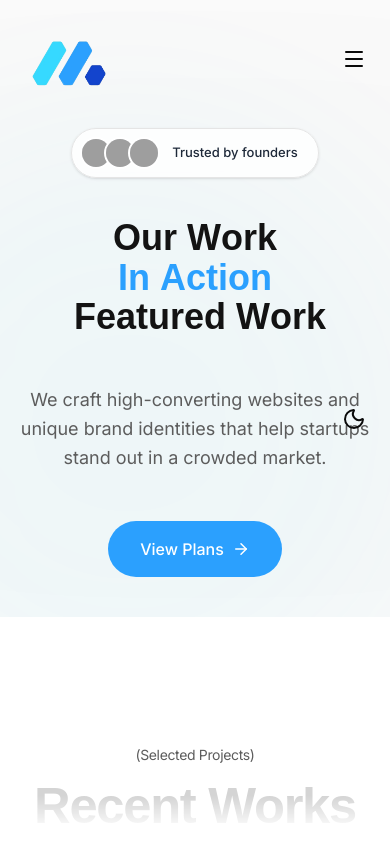
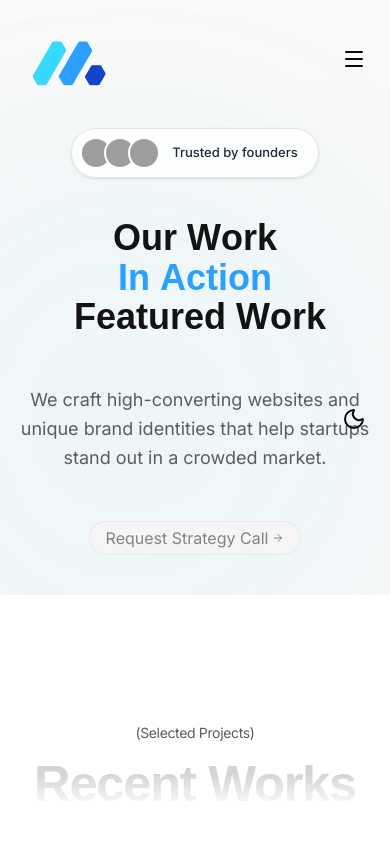
Before and after one commit to meronatic-dev1/meronatic-main, a Next.js app: page /works in a window 390 px wide. Shown: the top 844 px of the page. Built offline with nearby package versions, Linux system fonts and the light colour scheme; grey boxes are pictures that could not be loaded.

Commit message:
Fix Works and About page responsiveness, reduce whitespace, disable card scroll

```diff
--- a/app/works/page.tsx
+++ b/app/works/page.tsx
@@ -11,6 +11,8 @@ import { motion, AnimatePresence } from 'framer-motion';
 import StickyProjectCard from '@/components/StickyProjectCard';
 import { ArrowRight, Plus, Minus } from 'lucide-react';
 import { TextReveal } from '@/components/ui/TextReveal';
+import { cn } from "@/lib/utils";
+import { AnimatedShinyText } from "@/components/ui/animated-shiny-text";
 
 const FAQS = [
     { question: "Why’s Meronatic instead of full-time designer?", answer: "Hiring a senior full-time designer is expensive (often $100k+) and can be hard to find. With Meronatic, you get access to expert design immediately, for a predictable monthly fee, without the overhead." },
@@ -51,7 +53,7 @@ export default function RecentWorks() {
     return (
         <main className="min-h-screen bg-background text-foreground">
             <Header />
-            <section className="relative min-h-[50vh] md:min-h-screen flex flex-col items-center justify-start pt-32 md:pt-[160px] pb-10 md:pb-20 overflow-hidden bg-background">
+            <section className="relative min-h-fit flex flex-col items-center justify-start pt-32 md:pt-[120px] pb-10 md:pb-16 overflow-hidden bg-background">
                 {/* Background Gradients/Glows */}
                 <div className="absolute inset-0 pointer-events-none">
                     <div className="absolute top-[-10%] left-1/2 -translate-x-1/2 w-[1200px] h-[800px] bg-primary/5 dark:bg-primary/10 rounded-full blur-[120px] opacity-60" />
@@ -92,10 +94,17 @@ export default function RecentWorks() {
                     </motion.p>
 
                     {/* CTAs */}
-                    <motion.div variants={item} className="flex flex-col sm:flex-row items-center gap-4">
-                        <a href="#pricing" className="bg-[#2ba0fe] bg-opacity-[0.82] text-white text-[16px] font-medium px-8 py-4 rounded-full hover:shadow-xl hover:-translate-y-1 transition-all flex items-center gap-2 group">
-                            View Plans
-                            <ArrowRight size={18} className="group-hover:translate-x-1 transition-transform" />
+                    <motion.div variants={item} className="flex flex-col sm:flex-row items-center justify-start gap-4">
+                        <a
+                            href="#lets-connect"
+                            className={cn(
+                                "group rounded-full border border-black/5 bg-neutral-100 text-base text-foreground transition-all ease-in hover:cursor-pointer hover:bg-neutral-200 dark:border-white/5 dark:bg-neutral-900 dark:text-white dark:hover:bg-neutral-800"
+                            )}
+                        >
+                            <AnimatedShinyText className="inline-flex items-center justify-center px-4 py-1 transition ease-out hover:text-neutral-600 hover:duration-300 hover:dark:text-neutral-400">
+                                <span>Request Strategy Call</span>
+                                <ArrowRight className="ml-1 size-3 transition-transform duration-300 ease-in-out group-hover:translate-x-0.5" />
+                            </AnimatedShinyText>
                         </a>
                     </motion.div>
                 </motion.div>
--- a/components/StickyAboutCard.tsx
+++ b/components/StickyAboutCard.tsx
@@ -44,7 +44,7 @@ export default function StickyAboutCard({ data, index, total, progress, range, t
                     filter: "blur(0px)",
                     width: '100%',
                 }}
-                className="bg-[#1a1a1a] text-white rounded-[24px] md:rounded-[48px] overflow-hidden w-full h-[85vh] md:h-[90vh] border border-white/10 shadow-2xl origin-top flex flex-col justify-center items-center text-center p-6 md:p-20 relative"
+                className="bg-[#1a1a1a] text-white rounded-[24px] md:rounded-[48px] overflow-hidden w-full min-h-[70vh] h-auto md:h-[90vh] border border-white/10 shadow-2xl origin-top flex flex-col justify-center items-center text-center p-6 md:p-20 relative"
             >
                 {/* Background decorative elements */}
                 <div className="absolute top-0 right-0 w-[500px] h-[500px] bg-blue-600/10 blur-[100px] rounded-full pointer-events-none" />
--- a/components/StickyServiceCard.tsx
+++ b/components/StickyServiceCard.tsx
@@ -50,10 +50,10 @@ export default function StickyServiceCard({ service, index, total, progress, ran
                     filter: "blur(0px)",
                     width: '100%',
                 }}
-                className="bg-card rounded-[24px] md:rounded-[48px] overflow-hidden w-full h-[85vh] md:h-[90vh] border border-border shadow-2xl origin-top flex flex-col md:flex-row"
+                className="bg-card rounded-[24px] md:rounded-[48px] overflow-hidden w-full min-h-[60vh] h-auto md:h-[90vh] border border-border shadow-2xl origin-top flex flex-col md:flex-row"
             >
                 {/* Left Content Side */}
-                <div className="flex-1 p-6 md:p-12 flex flex-col justify-between overflow-y-auto">
+                <div className="flex-1 p-6 md:p-12 flex flex-col justify-between">
                     <div>
                         <div className="flex items-center gap-3 mb-6">
                             <span className="w-12 h-12 rounded-full bg-brand-blue/10 flex items-center justify-center text-brand-blue font-bold text-lg">
```
